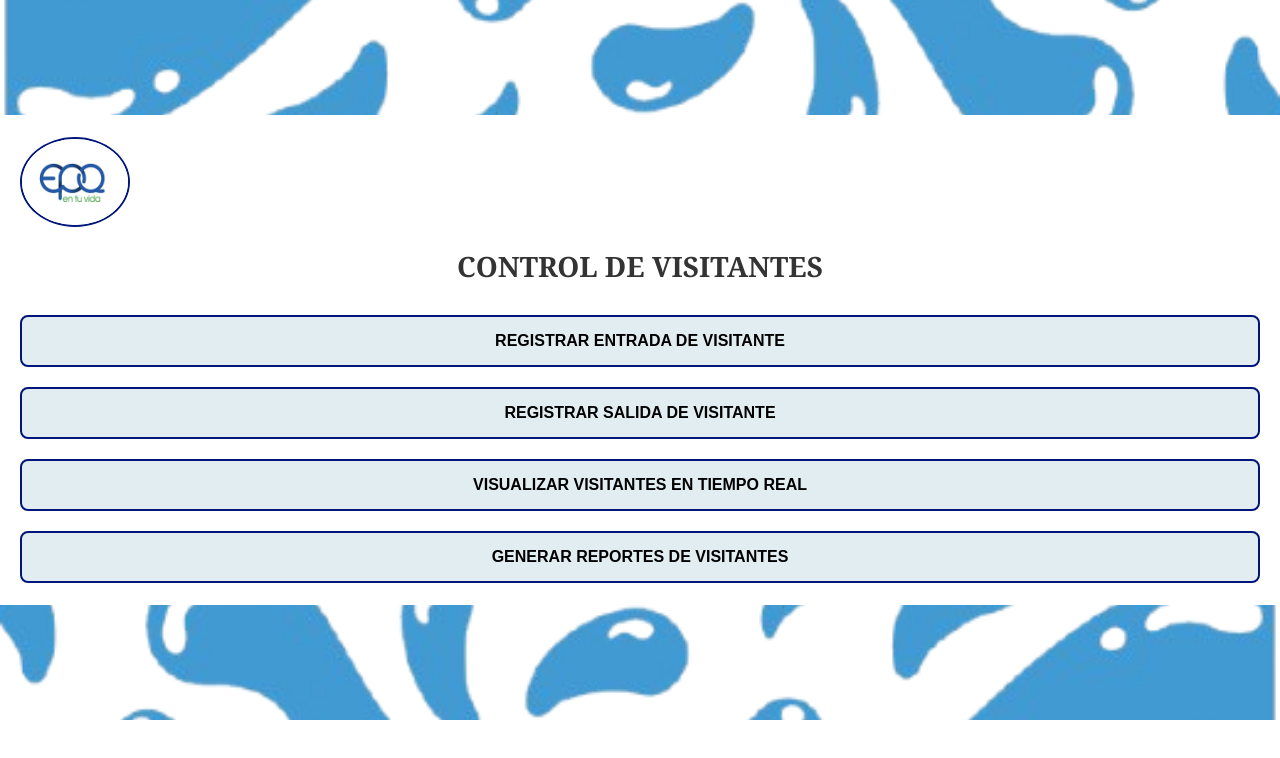
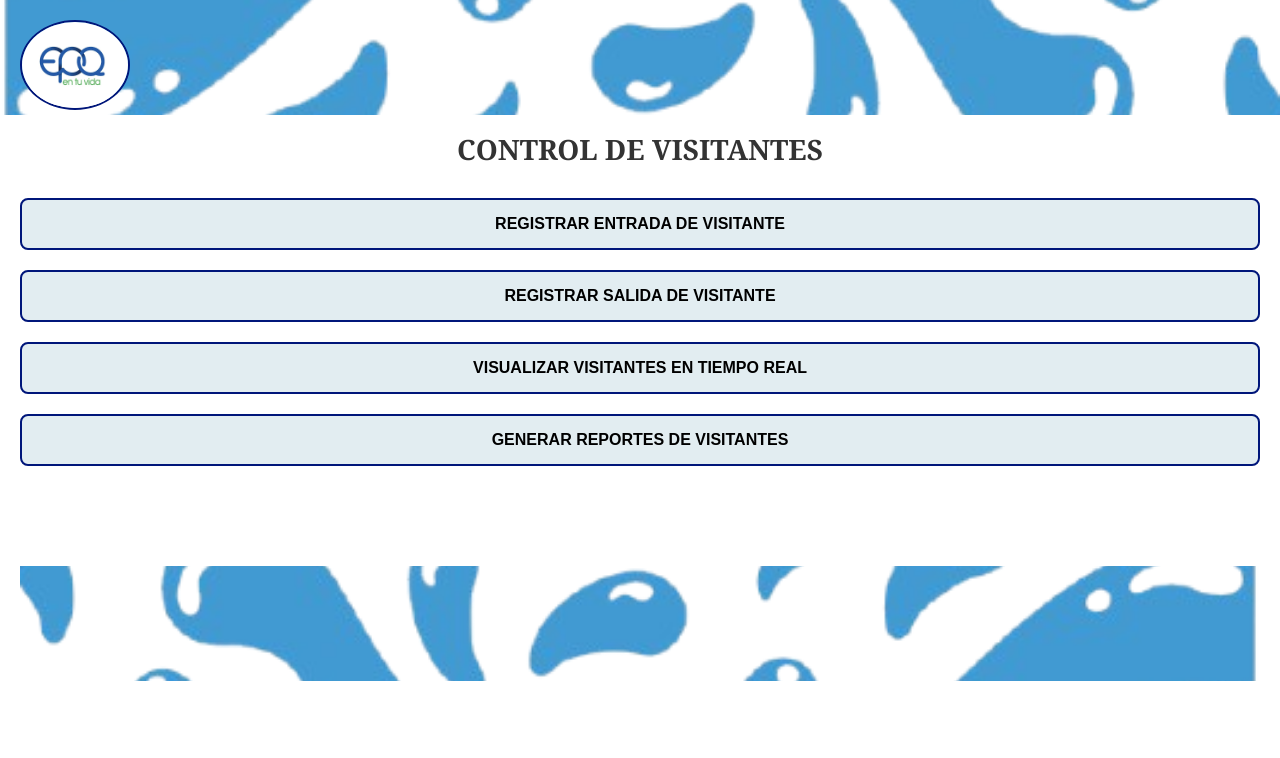
Before and after one commit to sistemasdeinformacion-ing/control-visitantes, a React (Vite) app: page / in a window 1280 px wide. Shown: the top 758 px of the page. Built offline with nearby package versions, Linux system fonts and the light colour scheme.

Commit message:
Eight commit

```diff
--- a/src/components/Home.css
+++ b/src/components/Home.css
@@ -7,7 +7,6 @@
 .container {
   text-align: center;
   padding: 20px;
-  min-height: 90vh;
   background: white;
   position: relative;
   align-content: center;
@@ -67,10 +66,10 @@
 }
 
 .fondo-inferior {
+  margin-top: 100px;
   width: 100%;
   max-height: 115px;
   object-fit: cover;
-  position: absolute;
   bottom: 0;
   left: 0;
 }
```
